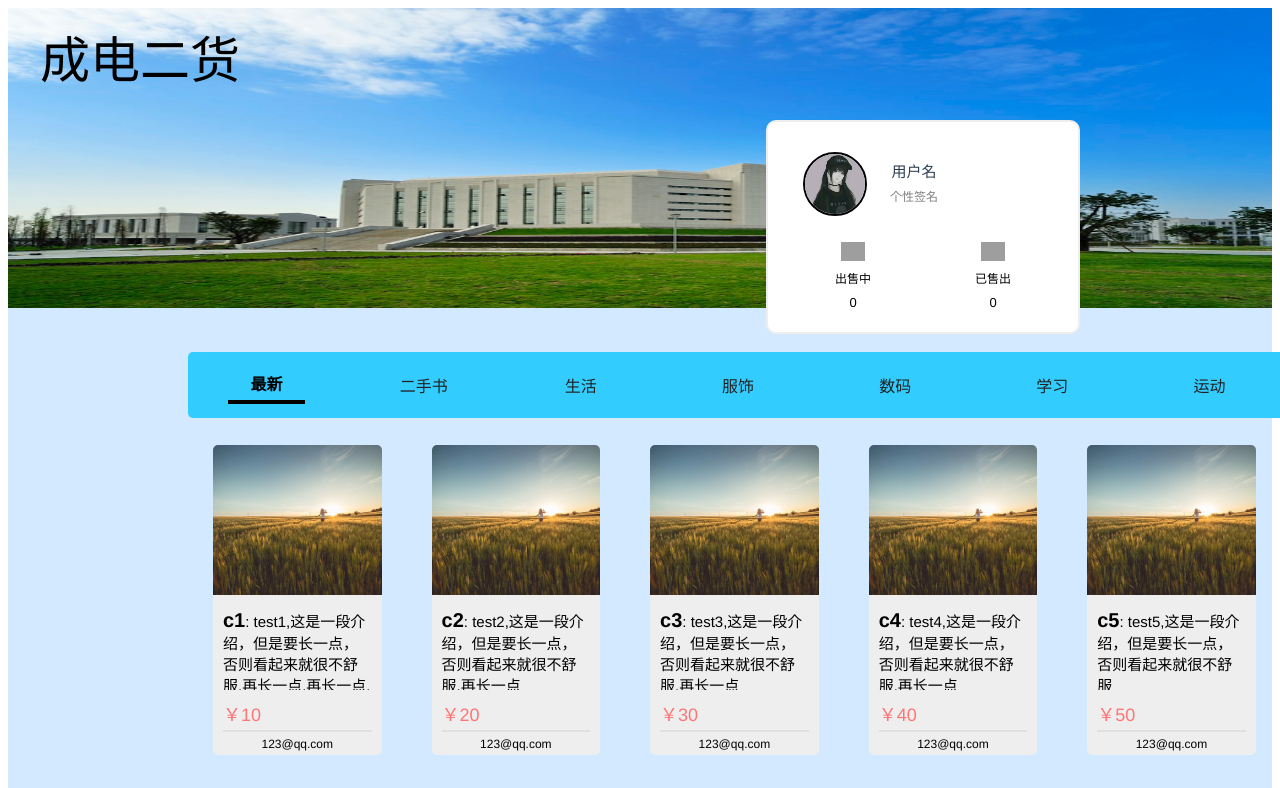
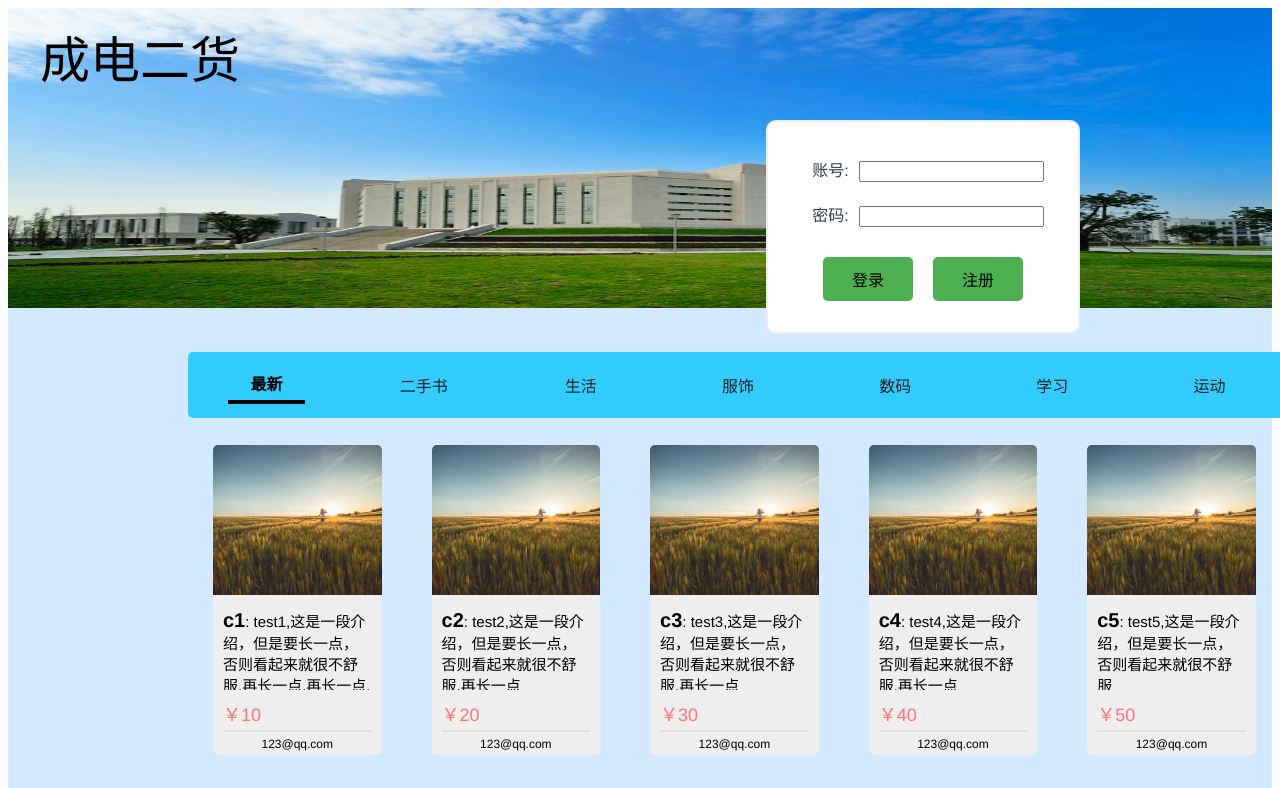
Before and after one commit to FYBEI/uestc2hPc, a Vue app in the folder u2pc/: page / in a window 1280 px wide. Shown: the top 788 px of the page. Built offline with nearby package versions, Linux system fonts and the light colour scheme; no server answers; grey boxes are pictures that could not be loaded.

Commit message:
带cookie的登录（未完成）

```diff
--- a/u2pc/package.json
+++ b/u2pc/package.json
@@ -14,6 +14,7 @@
     "build": "node build/build.js"
   },
   "dependencies": {
+    "axios": "^0.18.0",
     "vue": "^2.5.2",
     "vue-router": "^3.0.1"
   },
--- a/u2pc/src/components/MainContent.vue
+++ b/u2pc/src/components/MainContent.vue
@@ -5,7 +5,7 @@
     <div v-if="login">
       <user/>
     </div>
-    <div v-if="!login">
+    <div v-else-if="!login">
       <unloginUser/>
     </div>
 
@@ -36,7 +36,7 @@ export default {
   },
   data() {
     return {
-      login: true
+      login: false
     }
   }
 }
--- a/u2pc/src/components/unloginUser.vue
+++ b/u2pc/src/components/unloginUser.vue
@@ -3,22 +3,54 @@
         <div class="input-field">
             <div class="user-field">
                 <span>账号:</span>
-                <input type="text" maxlength="32" tabindex="1" aria-label="邮箱">
+                <input type="text" maxlength="32" tabindex="1" aria-label="邮箱" v-model="email">
             </div>
 
             <div class="pwd-field">
                 <span>密码:</span>
-                <input type="text" maxlength="32" tabindex="2" aria-label="登录密码" autocomplete="off">
+                <input type="text" maxlength="32" tabindex="2" aria-label="登录密码" autocomplete="off" v-model="password">
             </div>
         </div>
 
         <div class="button-field">
-            <button class="loginbtn">登录</button>
+            <button class="loginbtn" v-on="login()">登录</button>
             <button class="loginbtn">注册</button>
         </div>
     </div>
 
 </template>
+
+<script>
+import {setCookie, getCookie, delCookie} from '../js/cookie'
+const axios = require('axios');
+
+export default {
+    name: 'unloginUser',
+    data() {
+        return {
+            email: '',
+            password: '',
+            userId: 0
+        }
+    },
+    methods: {
+        login: function(){
+            setCookie('userId', this.userId, 1000*60)
+            axios.get('http://localhost:8080/login', {
+                params: {
+                    email: this.email,
+                    password: this.password
+                }
+            }).then(function(response){
+                console.log(response)
+            }).catch(function (error) {
+                console.log(error);
+            });
+        }
+    },
+}
+</script>
+
 
 <style scoped>
     #user{
--- /dev/null
+++ b/u2pc/src/js/cookie.js
@@ -0,0 +1,29 @@
+function setCookie(c_name,value,expire){
+    var date = new Date()
+    date.setSeconds(date.getSeconds()+expire)
+    document.cookie = c_name + "=" + escape(value) + "; expires=" + date.toGMTString()
+}
+function getCookie(c_name){
+    if (document.cookie.length>0){
+        let c_start = document.cookie.indexOf(c_name + "=")
+        if (c_start != -1){
+            c_start = c_start + c_name.length+1
+            let c_end = document.cookie.indexOf(";",c_start)
+            if (c_end == -1)
+                c_end = document.cookie.length
+
+            return unescape(document.cookie.substring(c_start,c_end))
+        }
+    }
+
+    return ""
+}
+function delCookie(c_name){
+    setCookie(c_name, "", -1)
+}
+
+export{
+    setCookie,
+    getCookie,
+    delCookie
+}
```
Also changed, not shown: 1 other file (tests, documents, lock files or other folders).
